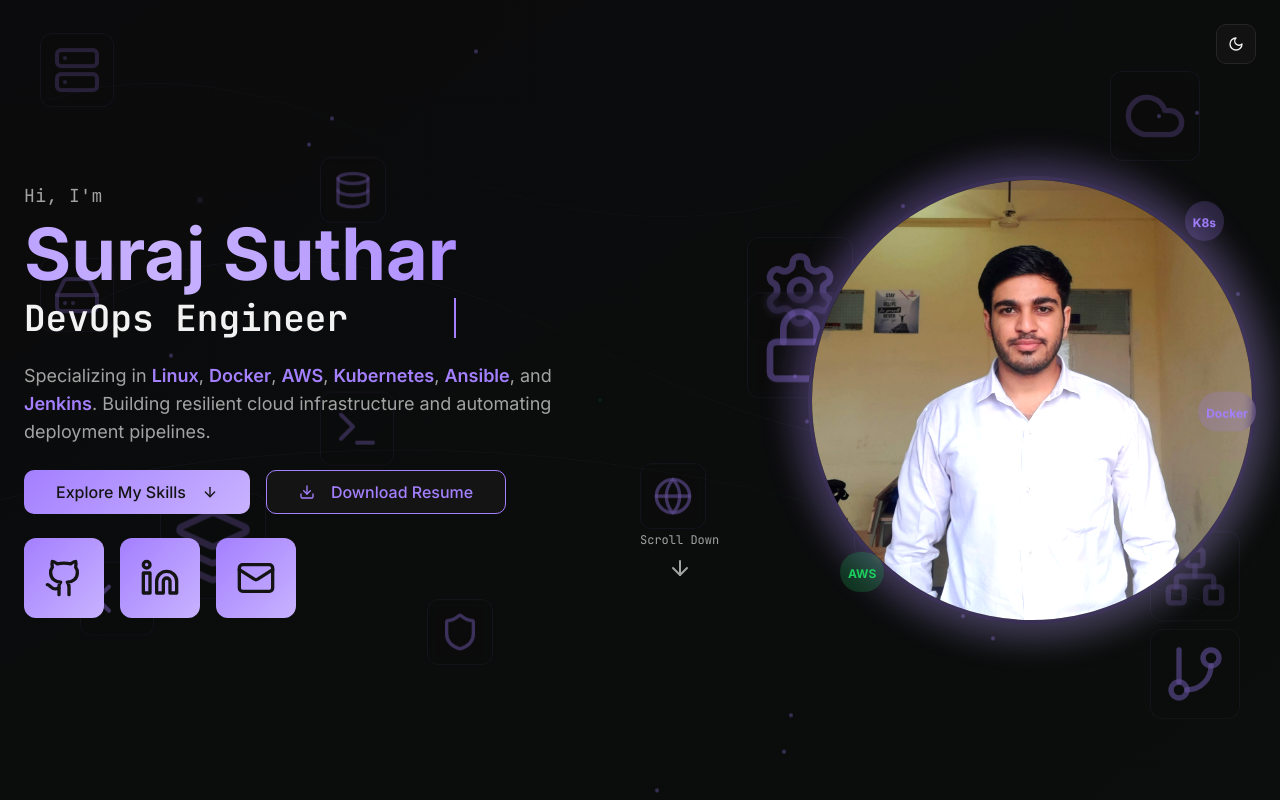
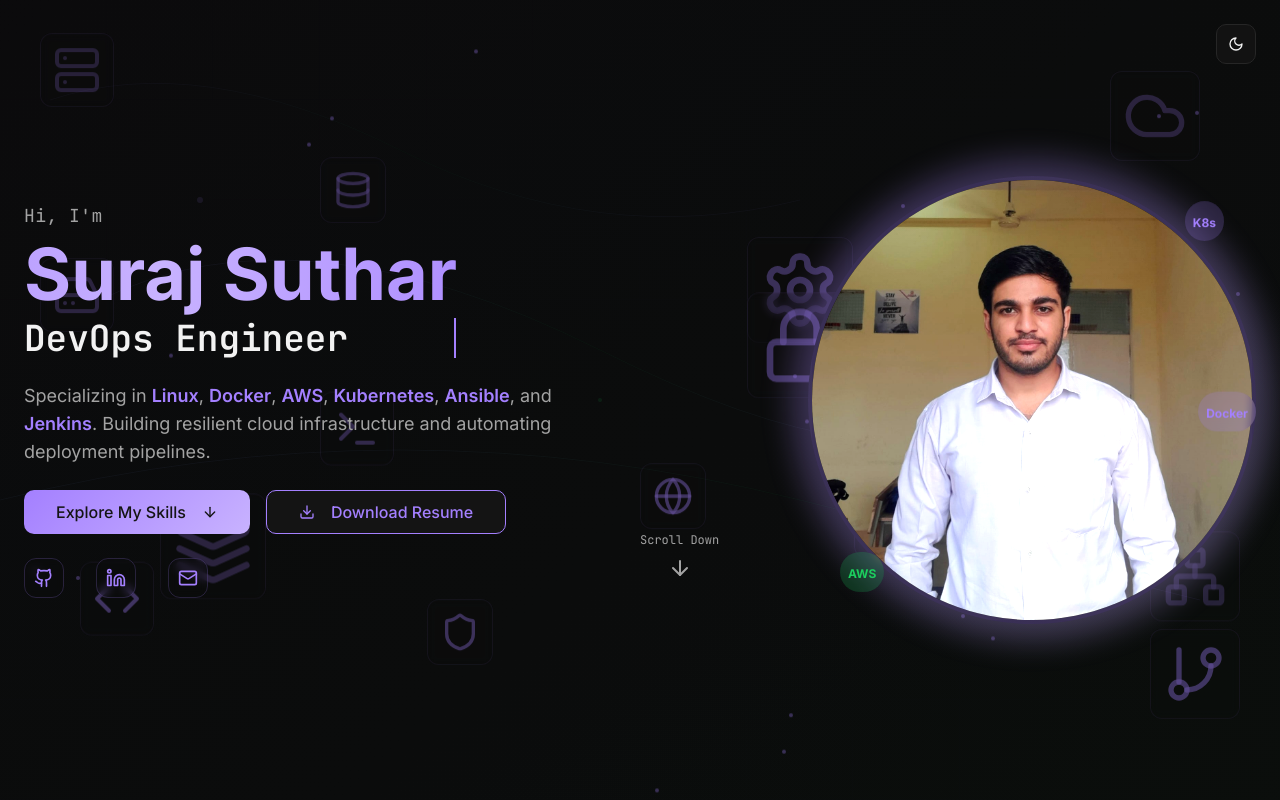
Before and after one commit to Surajsuthar01/devsuraj-glow, a React (Vite) app: page / in a window 1280 px wide. Shown: the top 800 px of the page. Built offline with nearby package versions, Linux system fonts and the light colour scheme.

Commit message:
Update social media icons
Update GitHub, LinkedIn, and Gmail icons to match the style of the AWS Educate Certifications section, making them transparent and adding a gradient effect.

```diff
--- a/src/components/Hero.tsx
+++ b/src/components/Hero.tsx
@@ -67,20 +67,20 @@ const Hero = () => {
                 </Button>
               </div>
 
-              <div className="flex gap-3 md:gap-4 justify-center lg:justify-start animate-fade-in" style={{ animationDelay: '1s' }}>
+              <div className="flex gap-6 md:gap-8 justify-center lg:justify-start animate-fade-in" style={{ animationDelay: '1s' }}>
                 <a href="https://github.com/yourusername" target="_blank" rel="noopener noreferrer" className="group">
-                  <div className="w-16 h-16 md:w-20 md:h-20 bg-gradient-primary rounded-lg flex items-center justify-center group-hover:shadow-glow transition-all duration-300 hover:scale-110">
-                    <Github className="h-8 w-8 md:h-10 md:w-10 text-primary-foreground" />
+                  <div className="w-8 h-8 md:w-10 md:h-10 bg-gradient-primary/20 backdrop-blur-sm rounded-lg flex items-center justify-center group-hover:shadow-glow group-hover:bg-gradient-primary/40 transition-all duration-300 hover:scale-110 border border-primary/20">
+                    <Github className="h-4 w-4 md:h-5 md:w-5 text-primary" />
                   </div>
                 </a>
                 <a href="https://linkedin.com/in/yourusername" target="_blank" rel="noopener noreferrer" className="group">
-                  <div className="w-16 h-16 md:w-20 md:h-20 bg-gradient-primary rounded-lg flex items-center justify-center group-hover:shadow-glow transition-all duration-300 hover:scale-110">
-                    <Linkedin className="h-8 w-8 md:h-10 md:w-10 text-primary-foreground" />
+                  <div className="w-8 h-8 md:w-10 md:h-10 bg-gradient-primary/20 backdrop-blur-sm rounded-lg flex items-center justify-center group-hover:shadow-glow group-hover:bg-gradient-primary/40 transition-all duration-300 hover:scale-110 border border-primary/20">
+                    <Linkedin className="h-4 w-4 md:h-5 md:w-5 text-primary" />
                   </div>
                 </a>
                 <a href="mailto:your.email@example.com" className="group">
-                  <div className="w-16 h-16 md:w-20 md:h-20 bg-gradient-primary rounded-lg flex items-center justify-center group-hover:shadow-glow transition-all duration-300 hover:scale-110">
-                    <Mail className="h-8 w-8 md:h-10 md:w-10 text-primary-foreground" />
+                  <div className="w-8 h-8 md:w-10 md:h-10 bg-gradient-primary/20 backdrop-blur-sm rounded-lg flex items-center justify-center group-hover:shadow-glow group-hover:bg-gradient-primary/40 transition-all duration-300 hover:scale-110 border border-primary/20">
+                    <Mail className="h-4 w-4 md:h-5 md:w-5 text-primary" />
                   </div>
                 </a>
               </div>
```
